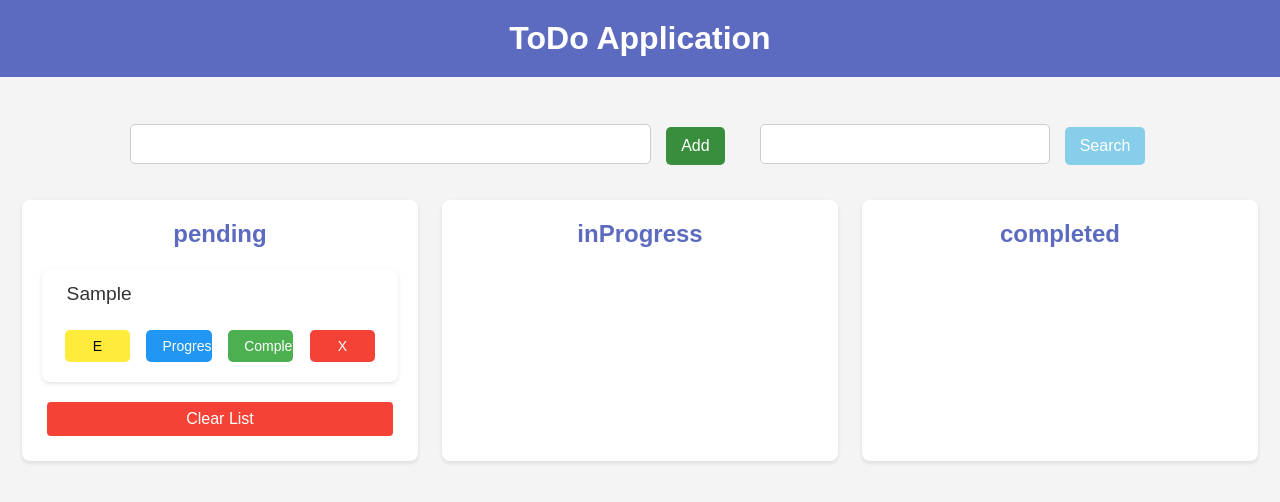
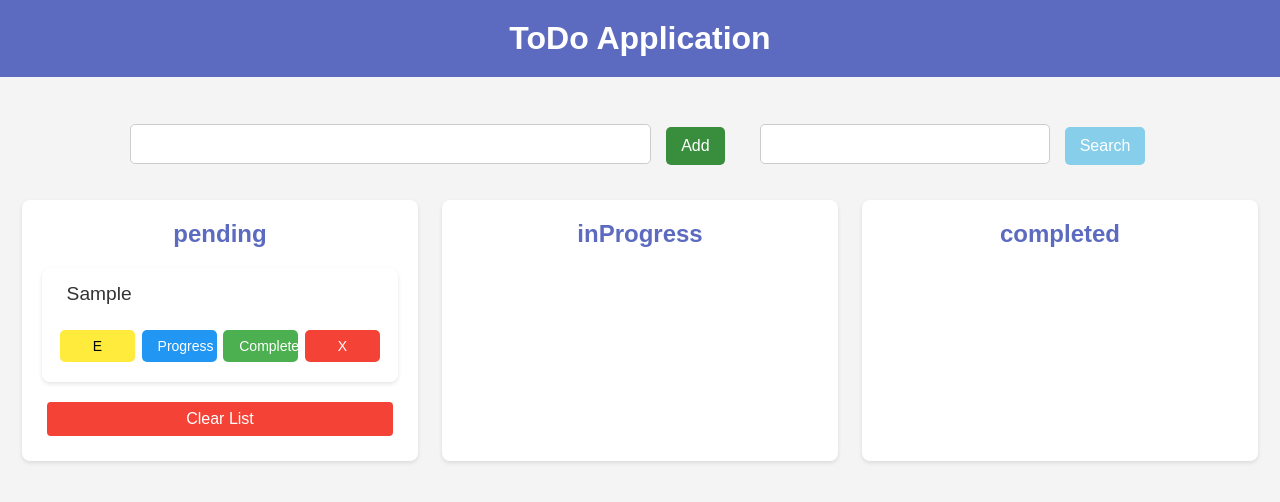
Before and after one commit to vtsl-DevRev/react-todoApp, a React (Vite) app: page / in a window 1280 px wide. Both pictures are taken after typing "Sample" into the empty fields and a click on the button "Add". Shown: the top 502 px of the page. Built offline with nearby package versions, Linux system fonts and the light colour scheme.

Commit message:
css update

```diff
--- a/src/components/TodoCardComponent/TodoCardComponent.css
+++ b/src/components/TodoCardComponent/TodoCardComponent.css
@@ -30,7 +30,7 @@
     border-radius: 5px;
     margin: 5px 0;
     transition: background-color 0.3s, transform 0.2s ease-in-out;
-    width: 20%;
+    width: 23%;
 }
 
 .cardComponent button:hover {
```
